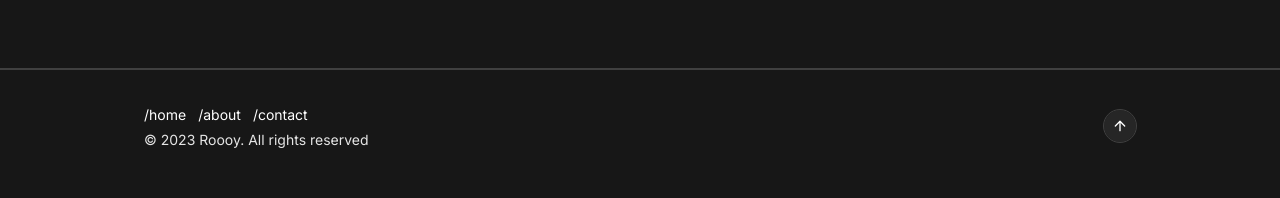
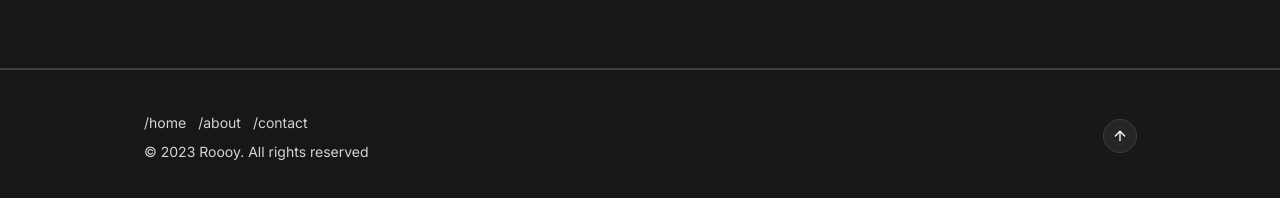
Before and after one commit to rickyroynardson/portfolio, a Next.js app: page / in a window 1280 px wide. Shown: the part 732-930 px from the top of the page. Built offline with nearby package versions, Linux system fonts and the light colour scheme.

Commit message:
feat: update header & footer

```diff
--- a/src/components/Footer/Footer.tsx
+++ b/src/components/Footer/Footer.tsx
@@ -11,21 +11,21 @@ export const Footer = () => {
 
   return (
     <footer className="border-t-2 border-neutral-200 dark:border-neutral-700">
-      <div className="relative max-w-5xl mx-auto px-4 py-6 lg:py-8">
-        <div className="space-y-1">
+      <div className="relative max-w-5xl mx-auto px-4 py-6 sm:py-8 lg:py-10">
+        <div className="space-y-1 lg:space-y-2">
           <ul className="flex gap-3">
             {navigations.map((navigation, index) => (
               <li key={index}>
                 <Link
                   href={navigation.path}
-                  className="text-sm hover:text-blue-600 hover:dark:text-blue-400"
+                  className="text-sm text-neutral-800 dark:text-neutral-300 hover:text-blue-600 hover:dark:text-blue-400"
                 >
                   /{navigation.name.toLowerCase()}
                 </Link>
               </li>
             ))}
           </ul>
-          <p className="text-sm dark:text-neutral-200">
+          <p className="text-sm text-neutral-800 dark:text-neutral-300">
             &copy; 2023 Roooy. All rights reserved
           </p>
         </div>
--- a/src/components/Header/Header.tsx
+++ b/src/components/Header/Header.tsx
@@ -13,7 +13,7 @@ export const Header = () => {
 
   return (
     <header className="w-full h-fit max-w-5xl mx-auto relative flex justify-between lg:justify-center items-center my-4 px-4 lg:px-0">
-      <ul className="bg-white dark:bg-neutral-800 outline-neutral-200 dark:outline-neutral-700 outline-1 hover:outline-2 outline w-fit rounded-full flex gap-6 px-4 py-2 font-semibold text-xs md:text-sm text-neutral-700 dark:text-white">
+      <ul className="bg-white dark:bg-neutral-800 outline-neutral-200 dark:outline-neutral-700 outline-1 hover:outline-2 outline w-fit rounded-full flex gap-6 px-4 py-2 font-semibold text-xs md:text-sm text-neutral-800 dark:text-neutral-100">
         {navigations.map((navigation, index) => (
           <li key={index}>
             <Link
--- a/src/components/Header/ThemeButton.tsx
+++ b/src/components/Header/ThemeButton.tsx
@@ -31,7 +31,7 @@ export const ThemeButton = () => {
   return (
     <button
       onClick={toggleTheme}
-      className="bg-white dark:bg-neutral-800 outline-neutral-200 dark:outline-neutral-700 outline-1 hover:outline-2 outline rounded-full p-2 lg:absolute lg:right-0 text-neutral-700 dark:text-white"
+      className="bg-white dark:bg-neutral-800 outline-neutral-200 dark:outline-neutral-700 outline-1 hover:outline-2 outline rounded-full p-2 lg:absolute lg:right-0 text-neutral-800 dark:text-neutral-100"
     >
       {renderIcon()}
     </button>
```
